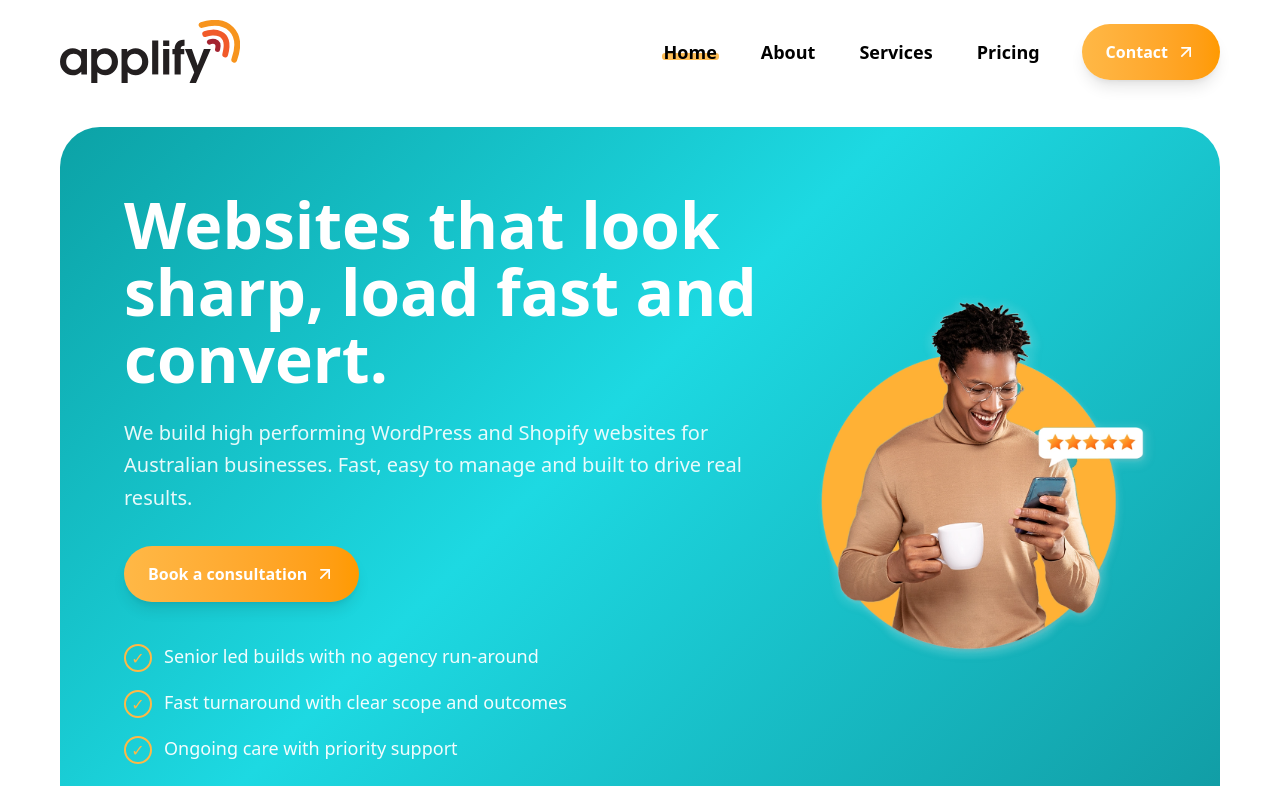
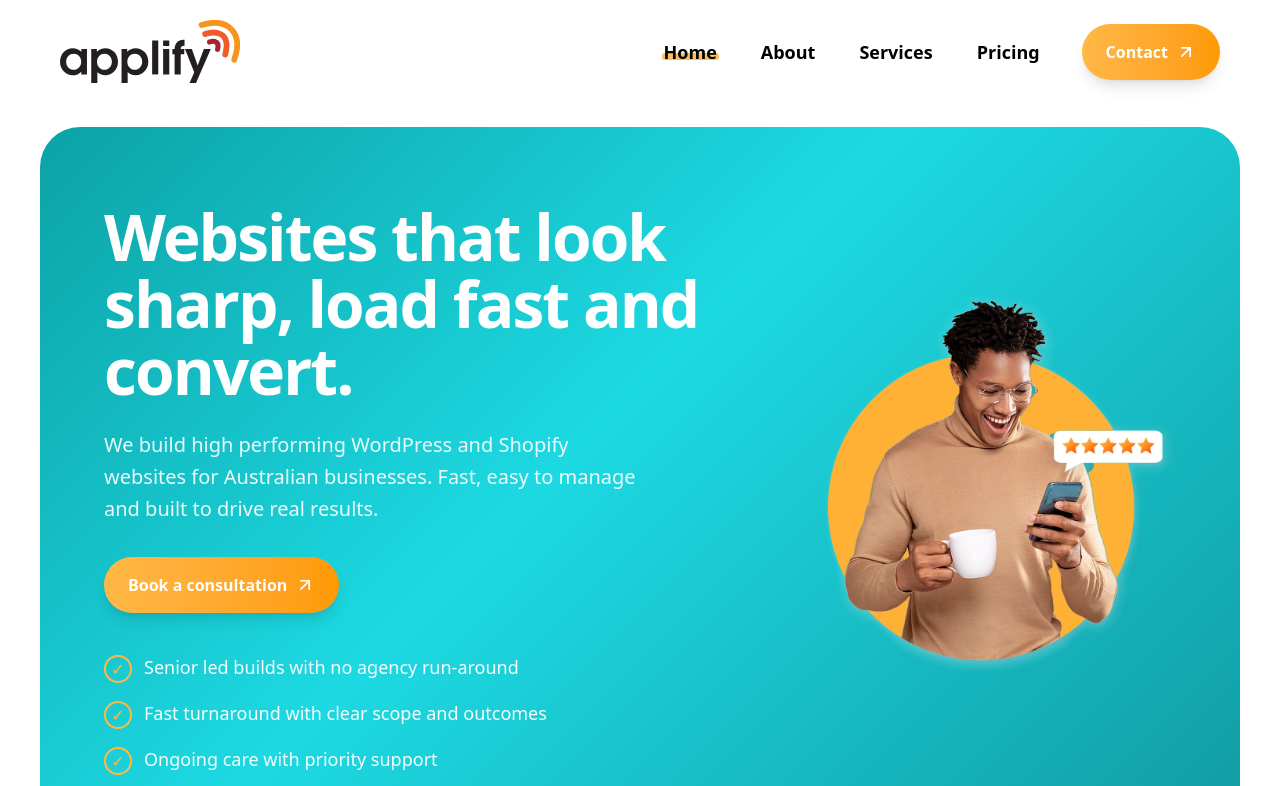
Before and after one commit to jono-au/applify, a Next.js app: page / in a window 1280 px wide. Shown: the top 786 px of the page. Built offline with nearby package versions, Linux system fonts and the light colour scheme.

Commit message:
refactor hero

```diff
--- a/components/home/Hero.tsx
+++ b/components/home/Hero.tsx
@@ -12,16 +12,15 @@ const points = [
 export default function Hero() {
   return (
     <section className="pt-4 pb-10 md:pt-6 md:pb-14">
-      <Container>
+      <Container size="wide">
         <div className="relative overflow-hidden rounded-[2.5rem] bg-applify-gradient">
           <div className="grid min-h-[620px] items-center gap-10 px-8 py-12 md:px-12 lg:grid-cols-[1.05fr_0.55fr] lg:px-16 lg:py-16">
-            {/* LEFT */}
             <div className="relative z-10 text-white">
-              <h1 className="text-4xl font-bold leading-tight md:text-5xl lg:text-[4rem] lg:leading-[1.05]">
+              <h1 className="heading-h2 text-white">
                 Websites that look sharp, load fast and convert.
               </h1>
 
-              <p className="mt-6 text-lg leading-relaxed text-white/90 md:text-xl">
+              <p className="mt-6 max-w-[34rem] text-lg leading-8 text-white/90 md:text-xl">
                 We build high performing WordPress and Shopify websites for
                 Australian businesses. Fast, easy to manage and built to drive
                 real results.
@@ -37,13 +36,14 @@ export default function Hero() {
                     <span className="mt-0.5 inline-flex h-7 w-7 shrink-0 items-center justify-center rounded-full border-2 border-applify-amber text-applify-amber">
                       ✓
                     </span>
-                    <span className="text-lg leading-relaxed text-white/95">
+                    <span className="text-lg leading-7 text-white/95">
                       {point}
                     </span>
                   </li>
                 ))}
               </ul>
             </div>
+
             <div className="relative flex items-end justify-center">
               <Image
                 src="/images/hero-placeholder.webp"
```
